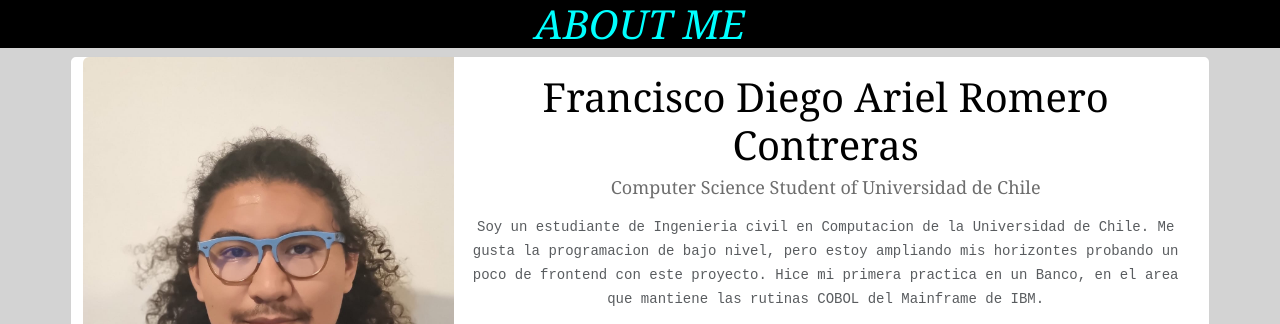
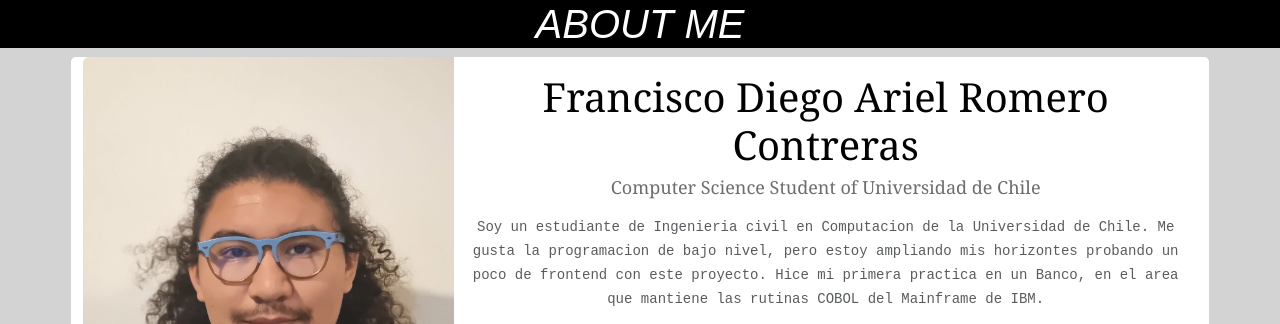
Before and after one commit to Pansho721/AboutMe, a plain HTML site: page index.html in a window 1280 px wide. Shown: the top 324 px of the page. Drawn offline with Linux system fonts and the light colour scheme.

Commit message:
FEAT: Title01 css style was changed

```diff
--- a/css/estilos.css
+++ b/css/estilos.css
@@ -11,9 +11,9 @@
 
 .basic01{
     font-style: oblique;
-    font-family: "Georgia", serif;
+    font-family: Arial, Helvetica, sans-serif;
     background-color:black;
-    color: aqua;
+    color: white;
 }
 
 .basic02{
```
